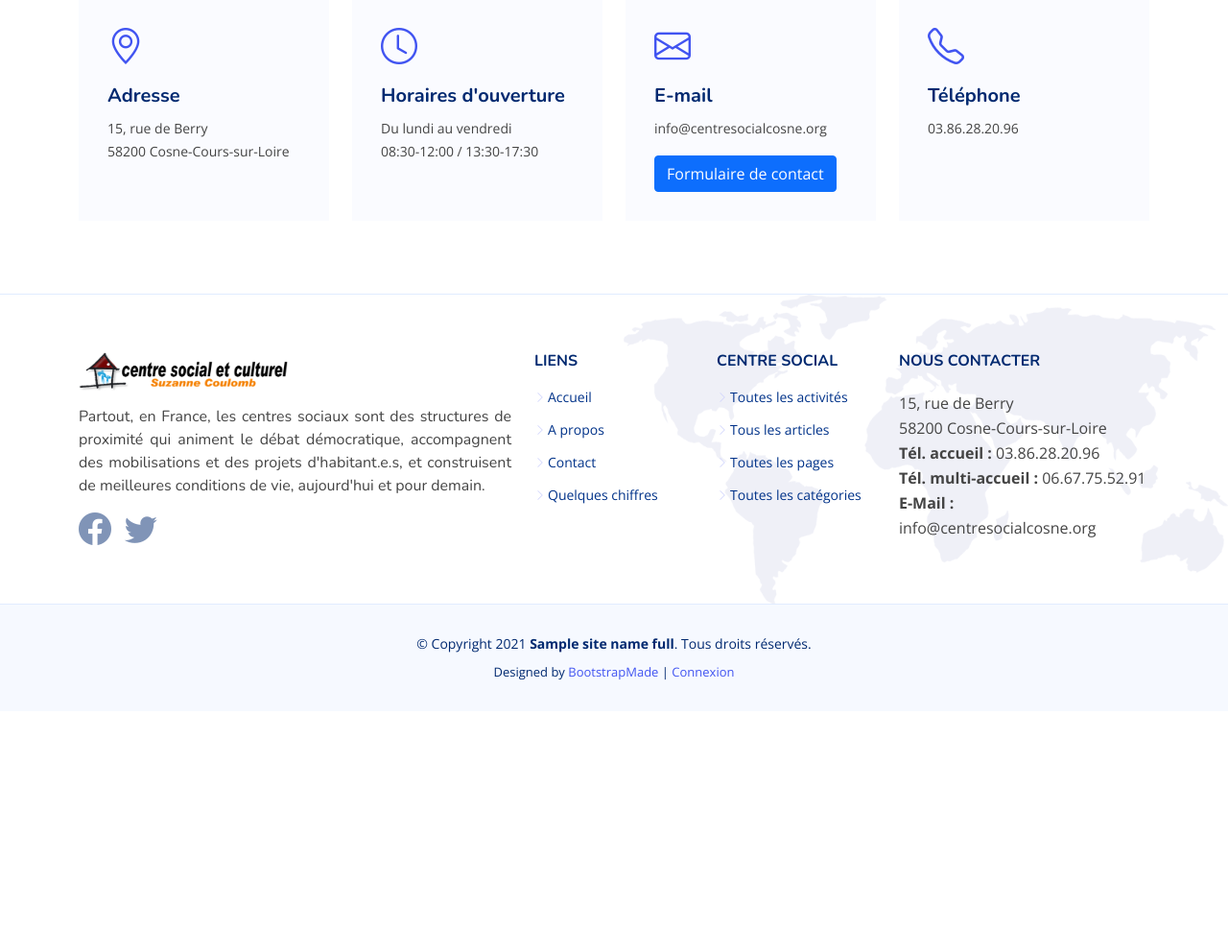
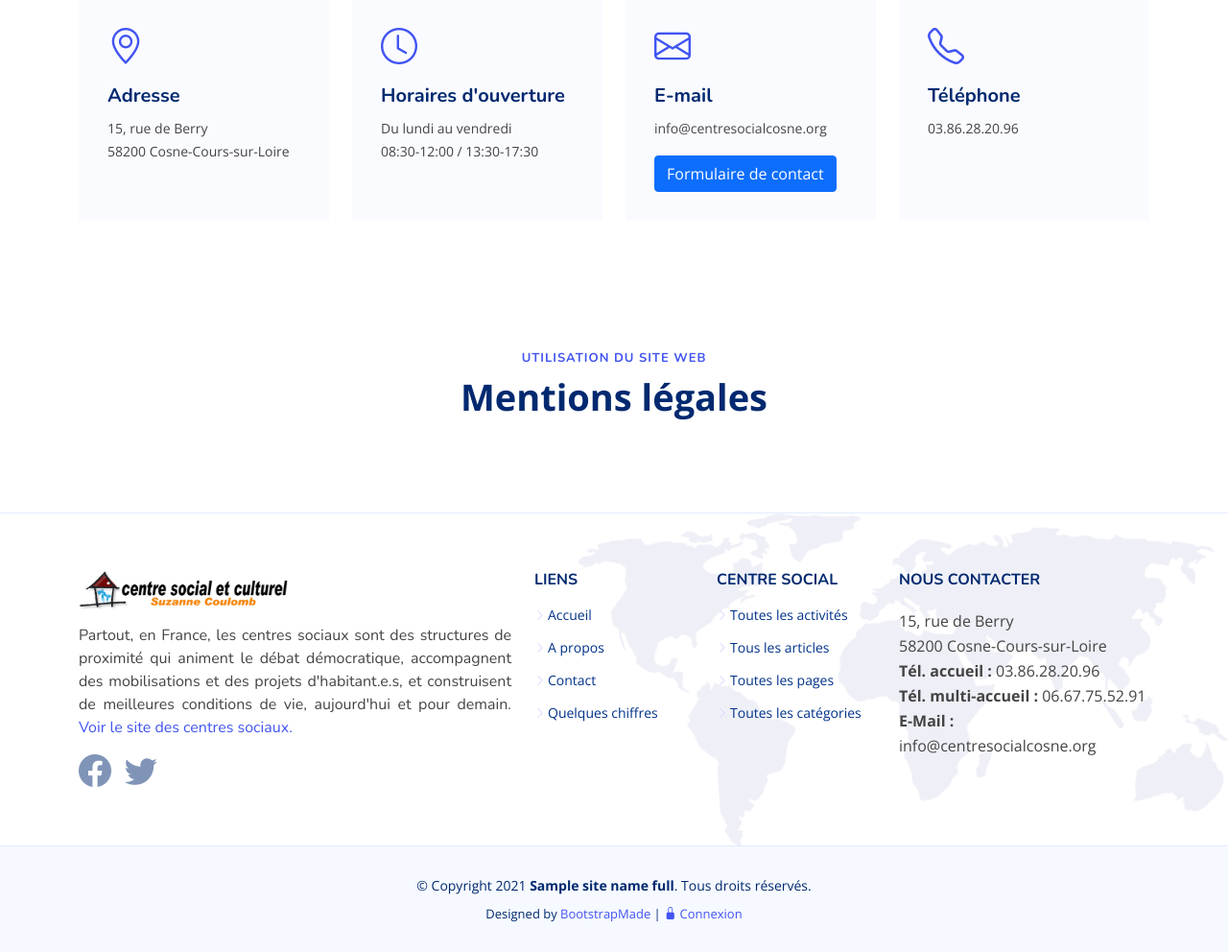
Before and after one commit to citizenz7/centresocialcosne, a Symfony app: template templates/home/index.html.twig in a window 1280 px wide. Shown: the part 2492-3484 px from the top of the page at 96% size. Before the commit the page ends 3201 px from the top, so only its background shows below. Run offline with Twig, Linux system fonts and the light colour scheme; the template is opened without the code that fills it: most values are stand-ins (such as "Sample title", 1, 10 or a date in 2020); grey boxes marked "Sample" are stand-in pictures; some libraries are stand-ins or nearby versions.

Commit message:
mentions légales sur accueil

```diff
--- a/src/Controller/HomeController.php
+++ b/src/Controller/HomeController.php
@@ -33,12 +33,16 @@
             3
         );
 
+        $pagesAll = $this->getDoctrine()->getRepository(Page::class)->findBy(['isActive' => 1],['id' => 'asc']);
+
         $data_pages = $this->getDoctrine()->getRepository(Page::class)->findBy(['isActive' => 1],['id' => 'asc']);
         $pages = $paginator->paginate(
             $data_pages,
             $request->query->getInt('page', 1),
             3
         );
+
+
 
         $totalPages = $this->getDoctrine()->getRepository(Page::class)->findBy(['isActive' => 1],['updatedAt' => 'desc']);
 
@@ -49,6 +53,7 @@
             'articles' => $articles,
             'activites' => $activites,
             'pages' => $pages,
+            'pagesAll' => $pagesAll,
             'totalPages' => $totalPages,
             'categories' => $categories,
         ]);
--- a/templates/base.html.twig
+++ b/templates/base.html.twig
@@ -143,7 +143,7 @@
                         </a>
                         <p style="text-align:justify; font-size:1rem;">Partout, en France, les centres sociaux sont des structures de proximité qui animent le débat démocratique,
                             accompagnent des mobilisations et des projets d'habitant.e.s, et construisent de meilleures
-                            conditions de vie, aujourd'hui et pour demain.
+                            conditions de vie, aujourd'hui et pour demain. <a href="http://www.centres-sociaux.fr/">Voir le site des centres sociaux.</a>
                         </p>
                         <div class="social-links mt-3">
                             <a href="https://www.facebook.com/Centre-Social-et-Culturel-Suzanne-Coulomb-412193298831383" class="facebook"><i class="bi bi-facebook"></i></a>
@@ -198,9 +198,9 @@
                 <!-- Purchase the pro version with working PHP/AJAX contact form: https://bootstrapmade.com/flexstart-bootstrap-startup-template/ -->
                 Designed by <a href="https://bootstrapmade.com/">BootstrapMade</a> |
                 {% if app.user %}
-                    <a href="{{ path('app_logout') }}">Déconnexion</a>
+                    <a href="{{ path('app_logout') }}"><i class="bi bi-unlock-fill"></i> Déconnexion</a>
                 {% else %}
-                    <a href="{{ path('app_login') }}">Connexion</a>
+                    <a href="{{ path('app_login') }}"><i class="bi bi-lock-fill"></i> Connexion</a>
                 {% endif %}
             </div>
         </div>
--- a/templates/home/index.html.twig
+++ b/templates/home/index.html.twig
@@ -220,7 +220,6 @@
                 {% endfor %}
             </div>
 
-
             <div class="row mt-3">
                 <div class="col">
                     <div class="box text-center" data-aos="fade-up" data-aos-delay="200">
@@ -338,6 +337,29 @@
 
     </section><!-- End Contact Section -->
 
+    <!-- ======= Mentions légales Section ======= -->
+    <section id="mentions" class="clients">
+
+        <div class="container" data-aos="fade-up">
+
+            <header class="section-header">
+                <h2>Utilisation du site web</h2>
+                <p>Mentions légales</p>
+                <div>
+                    {% for page in pagesAll %}
+                        {% if page.isMentionslegales %}
+                            <div class="text-center small mt-3">
+                                Consulter :<br>
+                                <a class="btn btn-primary" href="{{ path('page_show', {'slug': page.slug}) }}">Mentions légales et conditions générales d'utilisation du site</a>
+                            </div>
+                        {% endif %}
+                    {% endfor %}
+                </div>
+            </header>
+        </div>
+
+    </section><!-- End Mentions légales Section -->
+
 </main><!-- End #main -->
 
 {% endblock %}
--- a/templates/registration/register.html.twig
+++ b/templates/registration/register.html.twig
@@ -39,7 +39,7 @@
                         {% for page in pages %}
                             {% if page.isMentionslegales %}
                                 <div class="text-center small">
-                                    Vous devez accepter nos <a href="{{ path('page_show', {'slug': page.slug}) }}">CGU</a>,
+                                    Vous devez accepter nos <a href="{{ path('page_show', {'slug': page.slug}) }}">Mentions légales</a>,
                                     {{ form_row(registrationForm.agreeTerms) }}
                                 </div>
                             {% endif %}
```
